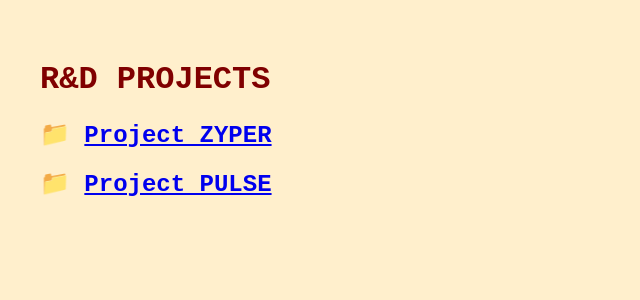
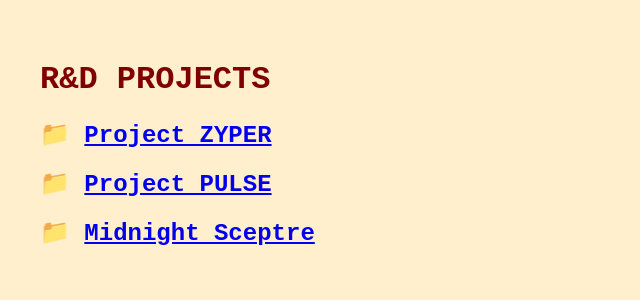
Before and after one commit to NarloyZBoy/-MartinezR-.github.io, a Jekyll site: the page built from index.md, in a window 1280 px wide. Shown: the top 300 px of the page, without its empty margins (0-640 px from the left). Built offline with Jekyll 4.4.1, drawn with Linux system fonts in a browser that asks for light colours.

Commit message:
Update index.md
sceptre folder added

```diff
--- a/index.md
+++ b/index.md
@@ -8,3 +8,5 @@ title: R&D PROJECTS
 ## 📁 [Project ZYPER]({{ "/projects/zyper.html" | relative_url }})
 
 ## 📁 [Project PULSE]({{ "/projects/pulse.html" | relative_url }})
+
+## 📁 [Midnight Sceptre]({{ "/projects/sceptre.html" | relative_url }})
```
